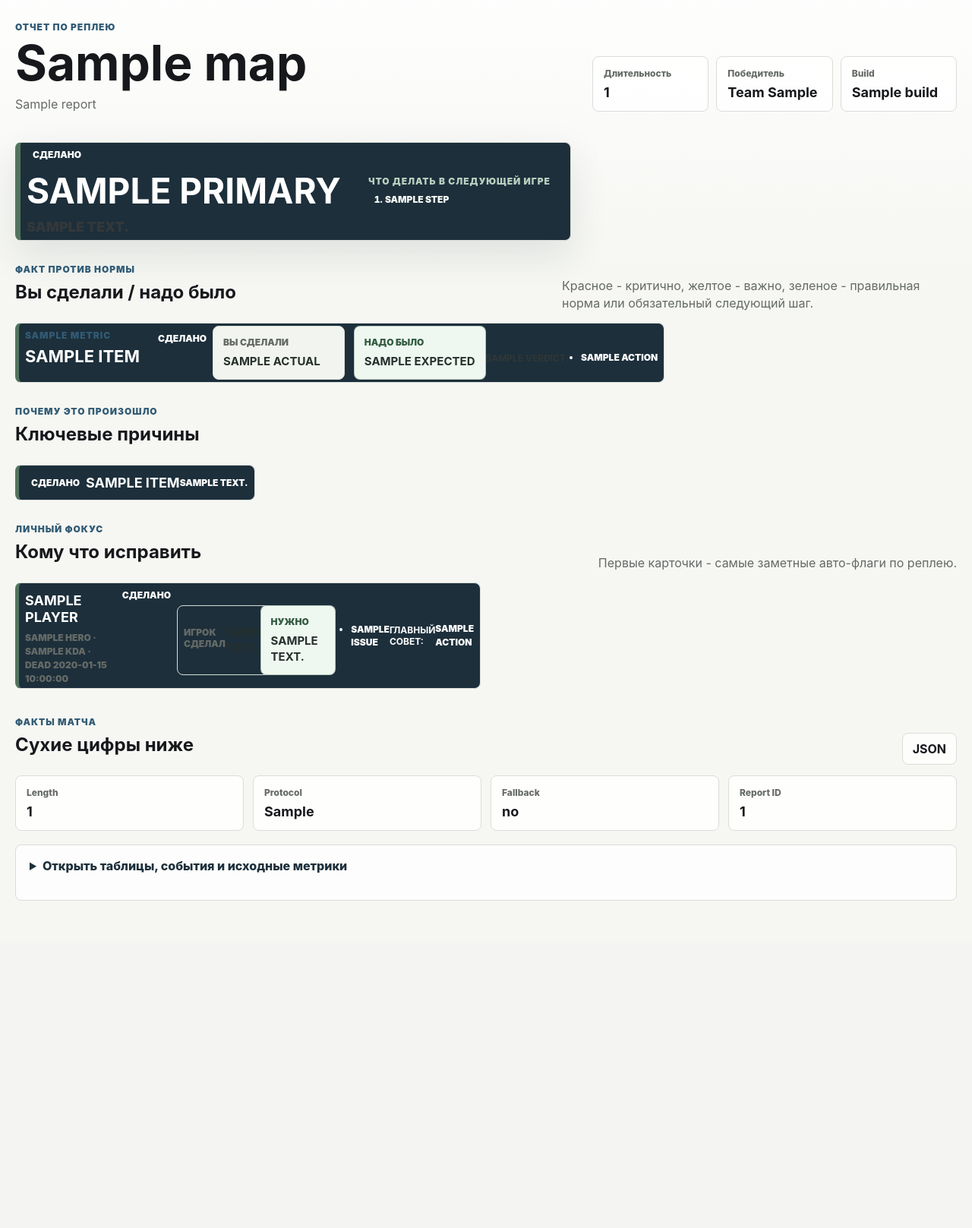
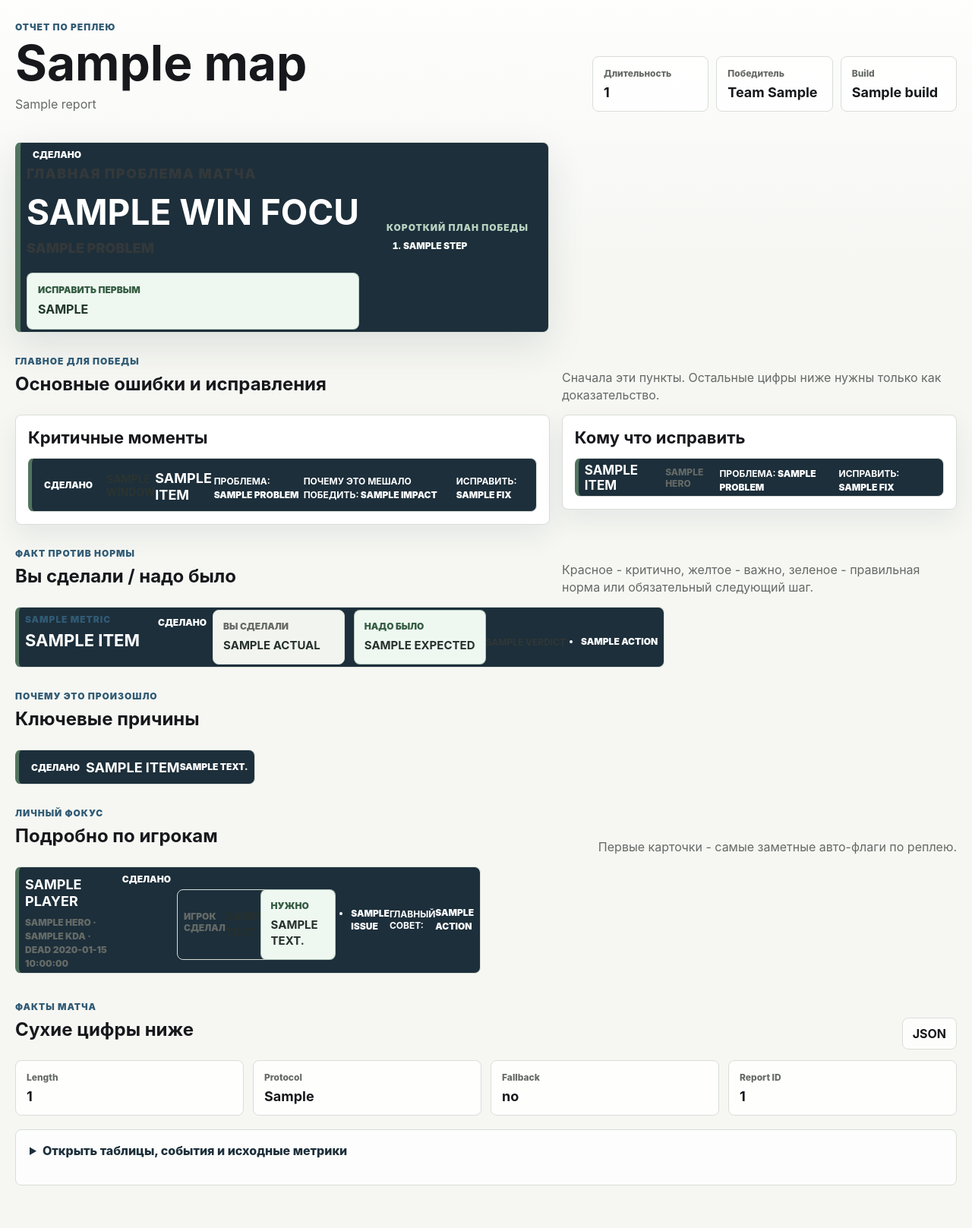
Before and after one commit to KaimiEwl/hots-replay-analyzer, a FastAPI app: template app/templates/report.html in a window 1280 px wide. Shown: the part 70-1687 px from the top of the page at 76% size. Before the commit the page ends 1256 px from the top, so only its background shows below. Run offline with FastAPI, Linux system fonts and the light colour scheme; the template is opened without the code that fills it: most values are stand-ins (such as "Sample title", 1, 10 or a date in 2020); some libraries are stand-ins or nearby versions.

Commit message:
Highlight win-critical replay problems

```diff
--- a/app/main.py
+++ b/app/main.py
@@ -110,6 +110,86 @@ def comparison_item(severity, title, metric, actual, expected, verdict, actions)
         "actions": actions[:3],
         "actual_state": "good" if severity == "good" else severity,
         "expected_state": "needed",
+    }
+
+
+def severity_score(severity):
+    return {"high": 3, "medium": 2, "low": 1, "good": 0}.get(severity, 0)
+
+
+def critical_window_label(metric):
+    labels = {
+        "Deaths / dead time": "Перед objective и поздними драками",
+        "Level timing": "Talent window",
+        "Camp pressure": "Перед objective",
+        "Siege -> structure": "После fight/objective",
+        "Takedowns -> reward": "После kill",
+        "Map plan": "План карты",
+    }
+    return labels.get(metric, metric)
+
+
+def build_win_focus(comparisons, priority_players, next_steps):
+    problem_items = [item for item in comparisons if item["severity"] in {"high", "medium"}]
+    if not problem_items:
+        problem_items = [item for item in comparisons if item["severity"] != "good"]
+    if not problem_items and comparisons:
+        problem_items = comparisons[:1]
+
+    problem_items = sorted(
+        problem_items,
+        key=lambda item: (severity_score(item["severity"]), item["metric"] != "Map plan"),
+        reverse=True,
+    )
+    main = problem_items[0] if problem_items else None
+
+    critical_moments = []
+    for item in problem_items[:4]:
+        critical_moments.append(
+            {
+                "severity": item["severity"],
+                "window": critical_window_label(item["metric"]),
+                "title": item["title"],
+                "problem": item["actual"],
+                "impact": item["verdict"],
+                "fix": item["actions"][0] if item["actions"] else item["expected"],
+            }
+        )
+
+    player_fixes = []
+    for card in priority_players[:4]:
+        player = card["player"]
+        issue = card["issues"][0] if card["issues"] else "Явной красной проблемы по базовым метрикам нет."
+        action = card["actions"][0] if card["actions"] else "Проверить таймкоды смертей, objectives и fights."
+        player_fixes.append(
+            {
+                "severity": card["severity"],
+                "name": player.get("name"),
+                "hero": player.get("hero"),
+                "problem": issue,
+                "fix": action,
+            }
+        )
+
+    if main:
+        title = main["title"]
+        problem = main["verdict"]
+        first_fix = main["actions"][0] if main["actions"] else main["expected"]
+        severity = main["severity"]
+    else:
+        title = "Главная проблема не выделена"
+        problem = "По базовым метрикам нет одного очевидного провала. Нужно смотреть таймкоды fights/objectives."
+        first_fix = "Выбрать 2-3 ключевых fight и проверить: была ли цель после драки."
+        severity = "low"
+
+    return {
+        "severity": severity,
+        "title": title,
+        "problem": problem,
+        "first_fix": first_fix,
+        "critical_moments": critical_moments,
+        "player_fixes": player_fixes,
+        "quick_plan": next_steps[:4],
     }
 
 
@@ -585,11 +665,13 @@ def build_breakdown(result, teams):
     priority_players = [card for card in player_cards if card["severity"] != "good"][:4]
     if not priority_players:
         priority_players = player_cards[:4]
+    win_focus = build_win_focus(comparisons, priority_players, next_steps)
 
     return {
         "primary": summaries[0],
         "summaries": summaries,
         "supporting_summaries": summaries[1:],
+        "win_focus": win_focus,
         "comparisons": comparisons,
         "next_steps": next_steps[:5],
         "player_cards": player_cards,
--- a/app/static/styles.css
+++ b/app/static/styles.css
@@ -270,6 +270,30 @@ a {
   line-height: 1.55;
 }
 
+.hero-fix {
+  margin-top: 18px;
+  border: 1px solid rgba(82, 116, 95, 0.34);
+  border-radius: 8px;
+  padding: 14px;
+  background: var(--green-soft);
+}
+
+.hero-fix span {
+  display: block;
+  margin-bottom: 7px;
+  color: #355c42;
+  font-size: 12px;
+  font-weight: 900;
+  text-transform: uppercase;
+}
+
+.hero-fix strong {
+  display: block;
+  color: #21382a;
+  font-size: 16px;
+  line-height: 1.45;
+}
+
 .action-panel {
   border-radius: 8px;
   padding: 18px;
@@ -315,6 +339,95 @@ a {
   display: grid;
   grid-template-columns: repeat(2, minmax(0, 1fr));
   gap: 16px;
+}
+
+.victory-grid {
+  display: grid;
+  grid-template-columns: minmax(0, 1.15fr) minmax(320px, 0.85fr);
+  gap: 16px;
+  align-items: start;
+}
+
+.focus-panel {
+  border: 1px solid var(--line);
+  border-radius: 8px;
+  padding: 16px;
+  background: var(--surface);
+  box-shadow: 0 14px 34px rgba(29, 47, 59, 0.08);
+}
+
+.focus-panel h3 {
+  margin: 0 0 14px;
+  font-size: 22px;
+}
+
+.focus-list,
+.player-fix-list {
+  display: grid;
+  gap: 12px;
+}
+
+.focus-item,
+.player-fix {
+  border: 1px solid var(--line);
+  border-left: 5px solid var(--green);
+  border-radius: 8px;
+  padding: 14px;
+  background: var(--surface-soft);
+}
+
+.focus-item.high,
+.player-fix.high {
+  border-left-color: var(--red);
+  background: var(--red-soft);
+}
+
+.focus-item.medium,
+.player-fix.medium {
+  border-left-color: var(--amber);
+  background: var(--amber-soft);
+}
+
+.focus-item.low,
+.focus-item.good,
+.player-fix.low,
+.player-fix.good {
+  border-left-color: var(--green);
+  background: var(--green-soft);
+}
+
+.focus-head,
+.player-fix-title {
+  display: flex;
+  align-items: center;
+  justify-content: space-between;
+  gap: 10px;
+}
+
+.focus-head strong {
+  color: #2b3430;
+  font-size: 14px;
+}
+
+.focus-item h4 {
+  margin: 12px 0 8px;
+  font-size: 18px;
+  line-height: 1.2;
+}
+
+.focus-item p,
+.player-fix p {
+  margin: 8px 0 0;
+  line-height: 1.45;
+}
+
+.player-fix-title strong {
+  font-size: 17px;
+}
+
+.player-fix-title span {
+  color: var(--muted);
+  font-weight: 760;
 }
 
 .insight-grid,
@@ -639,6 +752,7 @@ tr:last-child td {
   .tool-panel,
   .match-strip,
   .coach-hero,
+  .victory-grid,
   .grid-2,
   .metrics,
   .match-facts,
--- a/app/templates/report.html
+++ b/app/templates/report.html
@@ -37,20 +37,70 @@
         </div>
       </section>
 
-      <section class="coach-hero {{ report.breakdown.primary.severity }}">
+      <section class="coach-hero {{ report.breakdown.win_focus.severity }}">
         <div class="coach-hero-main">
-          <span class="severity">{{ severity_label(report.breakdown.primary.severity) }}</span>
-          <h2>{{ report.breakdown.primary.title }}</h2>
-          <p>{{ report.breakdown.primary.body }}</p>
+          <span class="severity">{{ severity_label(report.breakdown.win_focus.severity) }}</span>
+          <p class="eyebrow">Главная проблема матча</p>
+          <h2>{{ report.breakdown.win_focus.title }}</h2>
+          <p>{{ report.breakdown.win_focus.problem }}</p>
+          <div class="hero-fix">
+            <span>Исправить первым</span>
+            <strong>{{ report.breakdown.win_focus.first_fix }}</strong>
+          </div>
         </div>
         <aside class="action-panel">
-          <p class="eyebrow">Что делать в следующей игре</p>
+          <p class="eyebrow">Короткий план победы</p>
           <ol class="next-steps">
-            {% for step in report.breakdown.next_steps %}
+            {% for step in report.breakdown.win_focus.quick_plan %}
             <li>{{ step }}</li>
             {% endfor %}
           </ol>
         </aside>
+      </section>
+
+      <section class="section victory-section">
+        <div class="section-title">
+          <div>
+            <p class="eyebrow">Главное для победы</p>
+            <h2>Основные ошибки и исправления</h2>
+          </div>
+          <p class="muted">Сначала эти пункты. Остальные цифры ниже нужны только как доказательство.</p>
+        </div>
+        <div class="victory-grid">
+          <article class="focus-panel">
+            <h3>Критичные моменты</h3>
+            <div class="focus-list">
+              {% for item in report.breakdown.win_focus.critical_moments %}
+              <div class="focus-item {{ item.severity }}">
+                <div class="focus-head">
+                  <span class="severity">{{ severity_label(item.severity) }}</span>
+                  <strong>{{ item.window }}</strong>
+                </div>
+                <h4>{{ item.title }}</h4>
+                <p><b>Проблема:</b> {{ item.problem }}</p>
+                <p><b>Почему это мешало победить:</b> {{ item.impact }}</p>
+                <p><b>Исправить:</b> {{ item.fix }}</p>
+              </div>
+              {% endfor %}
+            </div>
+          </article>
+
+          <article class="focus-panel">
+            <h3>Кому что исправить</h3>
+            <div class="player-fix-list">
+              {% for item in report.breakdown.win_focus.player_fixes %}
+              <div class="player-fix {{ item.severity }}">
+                <div class="player-fix-title">
+                  <strong>{{ item.name }}</strong>
+                  <span>{{ item.hero }}</span>
+                </div>
+                <p><b>Проблема:</b> {{ item.problem }}</p>
+                <p><b>Исправить:</b> {{ item.fix }}</p>
+              </div>
+              {% endfor %}
+            </div>
+          </article>
+        </div>
       </section>
 
       <section class="section">
@@ -116,7 +166,7 @@
         <div class="section-title">
           <div>
             <p class="eyebrow">Личный фокус</p>
-            <h2>Кому что исправить</h2>
+            <h2>Подробно по игрокам</h2>
           </div>
           <p class="muted">Первые карточки - самые заметные авто-флаги по реплею.</p>
         </div>
```
